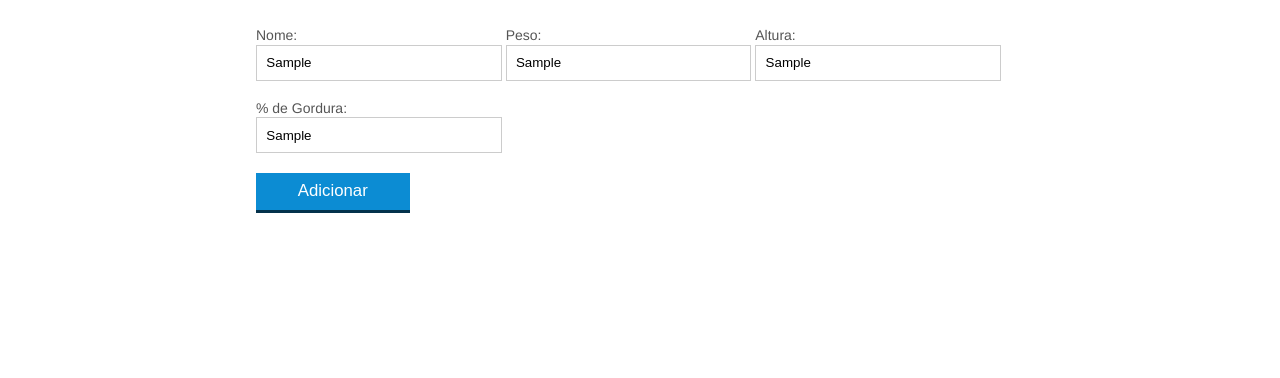
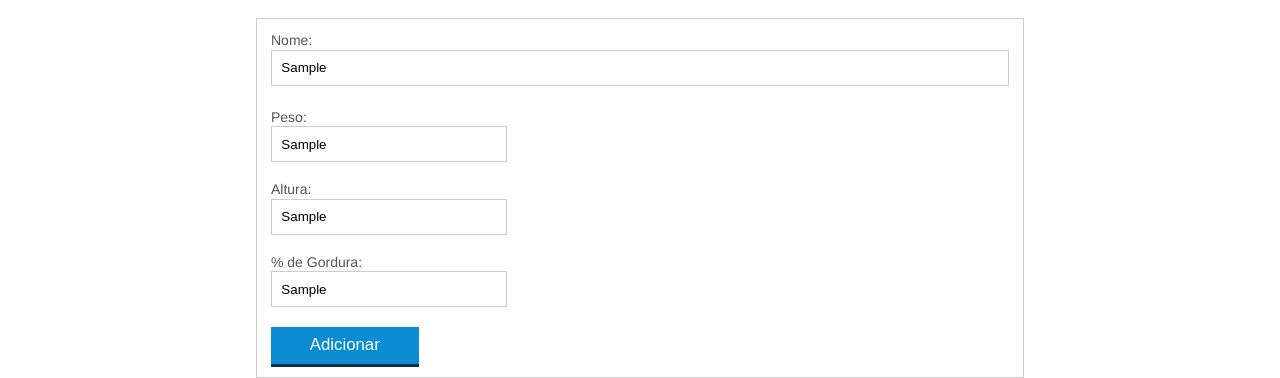
Before and after one commit to willian-bueno/javascript-basico, a plain HTML site: page index.html in a window 1280 px wide. Both pictures are taken after typing "Sample", "Sample", "Sample", "Sample" into the empty fields and a click on the button "Adicionar". Shown: the part 472-850 px from the top of the page. Before the commit the page ends 800 px from the top, so only its background shows below. Drawn offline with Linux system fonts and the light colour scheme.

Commit message:
Validações do formulario

```diff
--- a/css/index.css
+++ b/css/index.css
@@ -85,6 +85,7 @@ label{
 	width: 100%;
 }
 
+
 .campo-medio{
 	display: inline-block;
 	padding-right: .5em;
@@ -96,6 +97,12 @@ label{
 	padding: 10px 0px;
 }
 
+form{
+	border: 1px solid #ccc;
+	padding-left: 1em;
+	padding-right: 1em;
+	padding-top: 1em;
+}
 button{
 	padding: .5em 2em;
 	border: 0;
@@ -136,3 +143,7 @@ button[disabled=disabled], button:disabled {
 .paciente-invalido {
 	background-color: lightcoral;
 }
+
+span{
+	color: red;
+}
--- a/index.html
+++ b/index.html
@@ -70,31 +70,36 @@
 
 			</section>
 		</main>
-
 		<section class="container">
 			<h2 id="titulo-form">Adicionar novo paciente</h2>
 			<form id="form-adiciona">
-				<div class="grupo">
+				<div class="">
 					<label for="nome">Nome:</label>
 					<input id="nome" name="nome" type="text" placeholder="digite o nome do seu paciente" class="campo">
+					<span id="erro-nome"></span>
 				</div>
+				<br>
 				<div class="grupo">
 					<label for="peso">Peso:</label>
 					<input id="peso" name="peso" type="text" placeholder="digite o peso do seu paciente" class="campo campo-medio">
+					<span id="erro-peso"></span>
 				</div>
+				<br>
 				<div class="grupo">
 					<label for="altura">Altura:</label>
 					<input id="altura" name="altura" type="text" placeholder="digite a altura do seu paciente" class="campo campo-medio">
+					<span id="erro-altura"></span>
 				</div>
+				<br>
 				<div class="grupo">
 					<label for="gordura">% de Gordura:</label>
 					<input id="gordura" name="gordura" type="text" placeholder="digite a porcentagem de gordura do seu paciente" class="campo campo-medio">
+					<span id="erro-gordura"></span>
 				</div>
 
 				<button id="adicionar-paciente" class="botao bto-principal">Adicionar</button>
 			</form>
 		</section>
-
 		<script src="js/calcula-imc.js" ></script>
 		<script src="js/form.js" ></script>
 
--- a/js/form.js
+++ b/js/form.js
@@ -1,29 +1,81 @@
 var botaoAdicionar = document.querySelector("#adicionar-paciente");
 
-botaoAdicionar.addEventListener("click", function(event) {
+botaoAdicionar.addEventListener("click", function (event) {
     event.preventDefault();
     var form = document.querySelector("#form-adiciona");
-    var tabela = document.querySelector("#tabela-pacientes");
-    tabela.appendChild(montaTr(obtemPaciente(form)));
+    var paciente = obtemPaciente(form);
+
+    if (isPacienteValido(paciente)) {
+        var tabela = document.querySelector("#tabela-pacientes");
+        tabela.appendChild(montaTr(paciente));
+    }
 
 
 });
+
+function isPacienteValido(paciente) {
+    limpaMensagemError()
+    var erros = [];
+
+    erros.push(
+        validaNome(paciente.nome),
+        validaPeso(paciente.peso),
+        validaAltura(paciente.altura),
+        validaGordura(paciente.gordura)
+    )
+
+    erros.forEach(erro => {
+        if(erro){
+            document.querySelector(erro).textContent = erro.substring(String(erro).indexOf('-')+1)+" Invalido";
+        }
+    });
+    return !erros.some(erro => erro);
+}
+
+function validaNome(nome) {
+    if (nome.length <= 0)
+        return "#erro-nome";
+}
+
+function validaPeso(peso) {
+    if (peso <= 0)
+        return "#erro-peso";
+}
+
+function validaAltura(altura) {
+    if (altura <= 0)
+        return "#erro-altura";
+}
+
+function validaGordura(gordura) {
+    if (gordura <= 0)
+        return "#erro-gordura";
+
+}
+
+function limpaMensagemError() {
+    console.log(document.querySelectorAll("form span"));
+    document.querySelectorAll("span").forEach(span => {
+        span.textContent = "";
+    });
+}
+
 
 /**
  * Cria um Objeto que representa um paciente com base nos dados do formulario
  * @param {form} form
  */
-function obtemPaciente(form){
+function obtemPaciente(form) {
     return {
-        nome : form.nome.value,
-        peso : form.peso.value,
-        altura : form.altura.value,
-        gordura : form.gordura.value,
-        imc : calculaImc(form.peso.value, form.altura.value)
+        nome: form.nome.value,
+        peso: form.peso.value,
+        altura: form.altura.value,
+        gordura: form.gordura.value,
+        imc: calculaImc(form.peso.value, form.altura.value)
     }
 }
 
-function montaTr(paciente){
+function montaTr(paciente) {
     var pacienteTr = document.createElement("tr");
 
     pacienteTr.classList.add("paciente");
@@ -36,7 +88,7 @@ function montaTr(paciente){
     tds.push(montaTd(paciente.gordura, "info-gordura"));
     tds.push(montaTd(paciente.imc, "info-imc"));
 
-    for (var x = 0 ; x < tds.length ; x++){
+    for (var x = 0; x < tds.length; x++) {
         pacienteTr.appendChild(tds[x]);
     }
 
```
